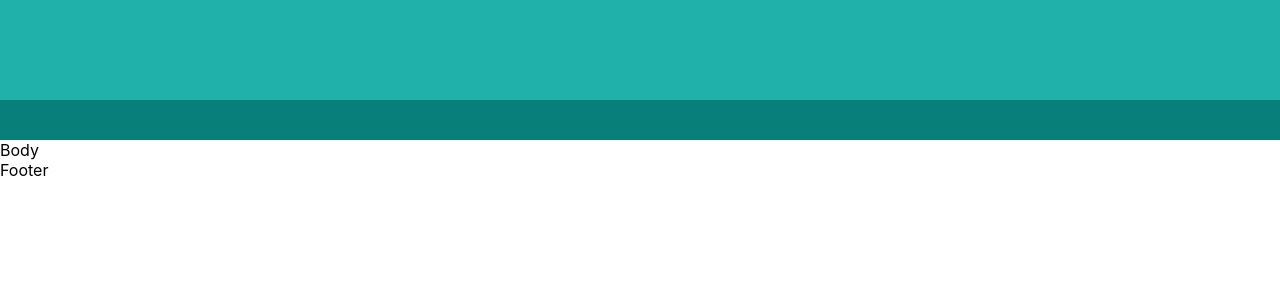
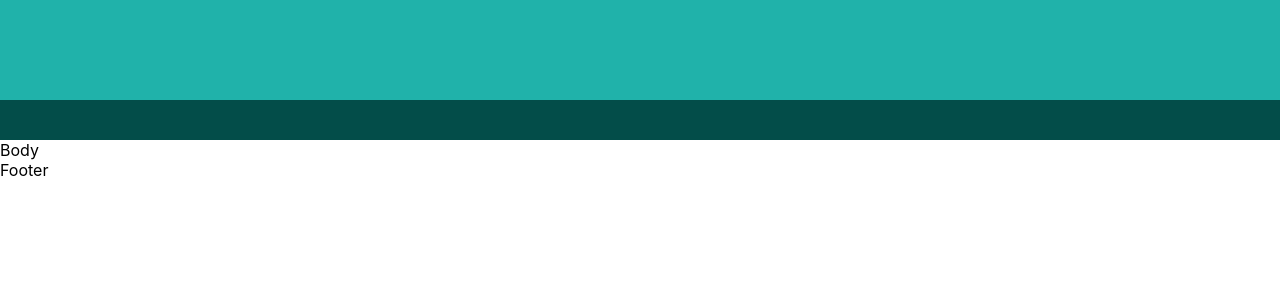
Before and after one commit to Educateinit/ReactProjectOne, a React (Create React App) app: page / in a window 1280 px wide. Shown: the top 300 px of the page. Built offline with nearby package versions, Linux system fonts and the light colour scheme.

Commit message:
update index css

```diff
--- a/src/index.css
+++ b/src/index.css
@@ -18,7 +18,7 @@ header {
   width: 100%;
 }
 nav {
-  background-color: rgb(9, 127, 121);
+  background-color: rgb(3, 77, 73);
   height: 40px;
   width: 100%;
 }
```
